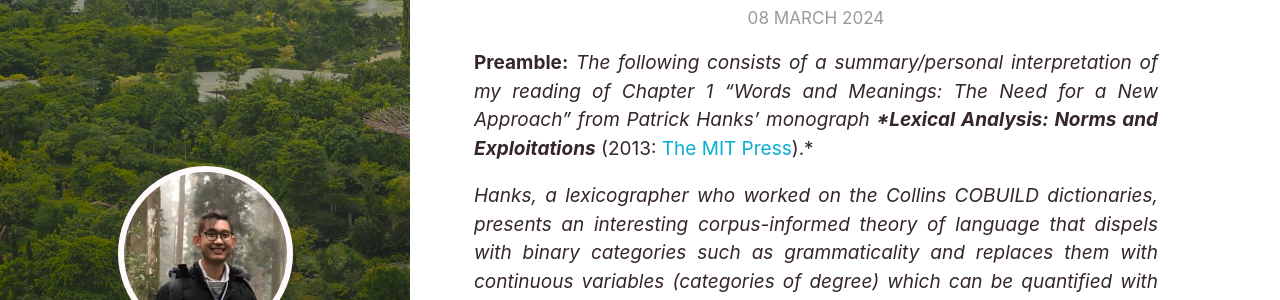
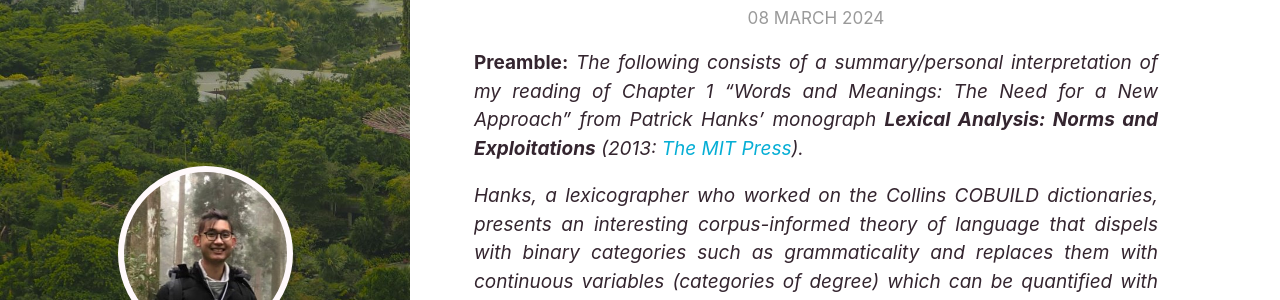
Before and after one commit to dylanscottlow/dylanscottlow.github.io, a Jekyll site: the page built from _posts/2024-03-08-patrick-hanks-tne-notes.md, in a window 1280 px wide and 900 px high. Shown: the part 173-473 px from the top of the window. Built offline with Jekyll 4.4.1, drawn with Linux system fonts in a browser that asks for light colours; a style sheet for code colours, icons or effects is not loaded.

```diff
--- a/_posts/2024-03-08-patrick-hanks-tne-notes.md
+++ b/_posts/2024-03-08-patrick-hanks-tne-notes.md
@@ -4,7 +4,7 @@ title: "Patrick Hanks’ Theory of Norms and Exploitations: Some Personal Notes"
 # For pinned posts, add the following variable to the post's front matter:
 # pinned: true
 ---
-**Preamble:** *The following consists of a summary/personal interpretation of my reading of Chapter 1 “Words and Meanings: The Need for a New Approach” from Patrick Hanks’ monograph ***Lexical Analysis: Norms and Exploitations*** (2013: <a href="https://direct.mit.edu/books/book/2981/Lexical-AnalysisNorms-and-Exploitations" target="blank">The MIT Press</a>).*
+**Preamble:** *The following consists of a summary/personal interpretation of my reading of Chapter 1 “Words and Meanings: The Need for a New Approach” from Patrick Hanks’ monograph **Lexical Analysis: Norms and Exploitations** (2013: <a href="https://direct.mit.edu/books/book/2981/Lexical-AnalysisNorms-and-Exploitations" target="blank">The MIT Press</a>).*
 
 *Hanks, a lexicographer who worked on the Collins COBUILD dictionaries, presents an interesting corpus-informed theory of language that dispels with binary categories such as grammaticality and replaces them with continuous variables (categories of degree) which can be quantified with the help of native speaker corpora.*
 
```
